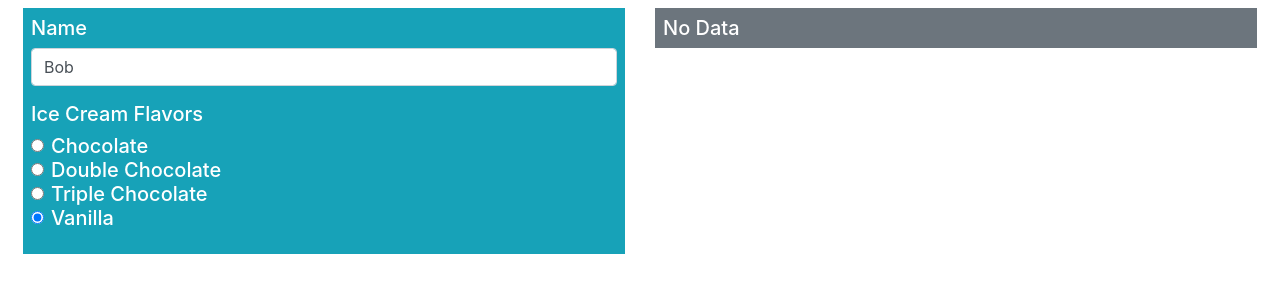
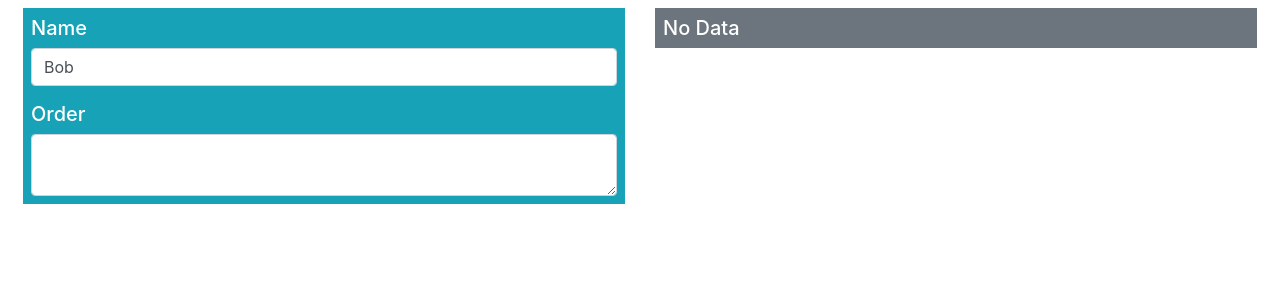
Before and after one commit to mannue/study, a React (Create React App) app in the folder forms/: page / in a window 1280 px wide. Shown: the top 300 px of the page. Built offline with nearby package versions, Linux system fonts and the light colour scheme.

Commit message:
15장 텍스트 영역

```diff
--- a/forms/src/App.js
+++ b/forms/src/App.js
@@ -6,6 +6,7 @@ function App() {
   const [formData, setFormData] = useState({});
 
   const submitData = (newData) => {
+      console.log("submitData")
       setFormData(newData)
   }
 
--- a/forms/src/Editor.js
+++ b/forms/src/Editor.js
@@ -7,6 +7,8 @@ class Editor extends Component {
       name: "Bob",
       flavor: "Vanilla",
       toppings: ["Strawberries"],
+      //twoScoops: false,
+      order: "",
     };
 
     this.flavors = [
@@ -39,6 +41,20 @@ class Editor extends Component {
     );
   };
 
+  updateFromValueCheck = (event) => {
+    event.persist();
+    this.setState(
+      (state) => {
+        if (event.target.checked) {
+          return {toppings : [...state.toppings,event.target.name]}
+        } else {
+          let index = state.toppings.indexOf(event.target.name);
+          return {toppings: state.toppings.filter(index => index !== event.target.name)}
+        }
+      },
+      () => this.props.submit(this.state));
+  }
+
   render() {
     return (
       <div className="h5 bg-info text-white p-2">
@@ -51,23 +67,10 @@ class Editor extends Component {
             onChange={this.updateFormValue}
           />
         </div>
-        <div className="form-group">
-          <label>Ice Cream Flavors</label>
-          {
-            this.flavors.map(flavor=>
-              <div className="form-check">
-                <input
-                  className="form-check-input"
-                  type="radio"
-                  name="flavor"
-                  value={flavor}
-                  checked={this.state.flavor === flavor}
-                  onChange={this.updateFormValue}
-                />
-                <label className="form-check-label">{flavor}</label>
-              </div>
-            )
-          }
+        <div>
+          <label>Order</label>
+          <textarea className="form-control" name="order"
+          value={this.state.order} onChange={this.updateFormValue}/>
         </div>
       </div>
     );
```
Also changed, not shown: 1 other file (tests, documents, lock files or other folders).
